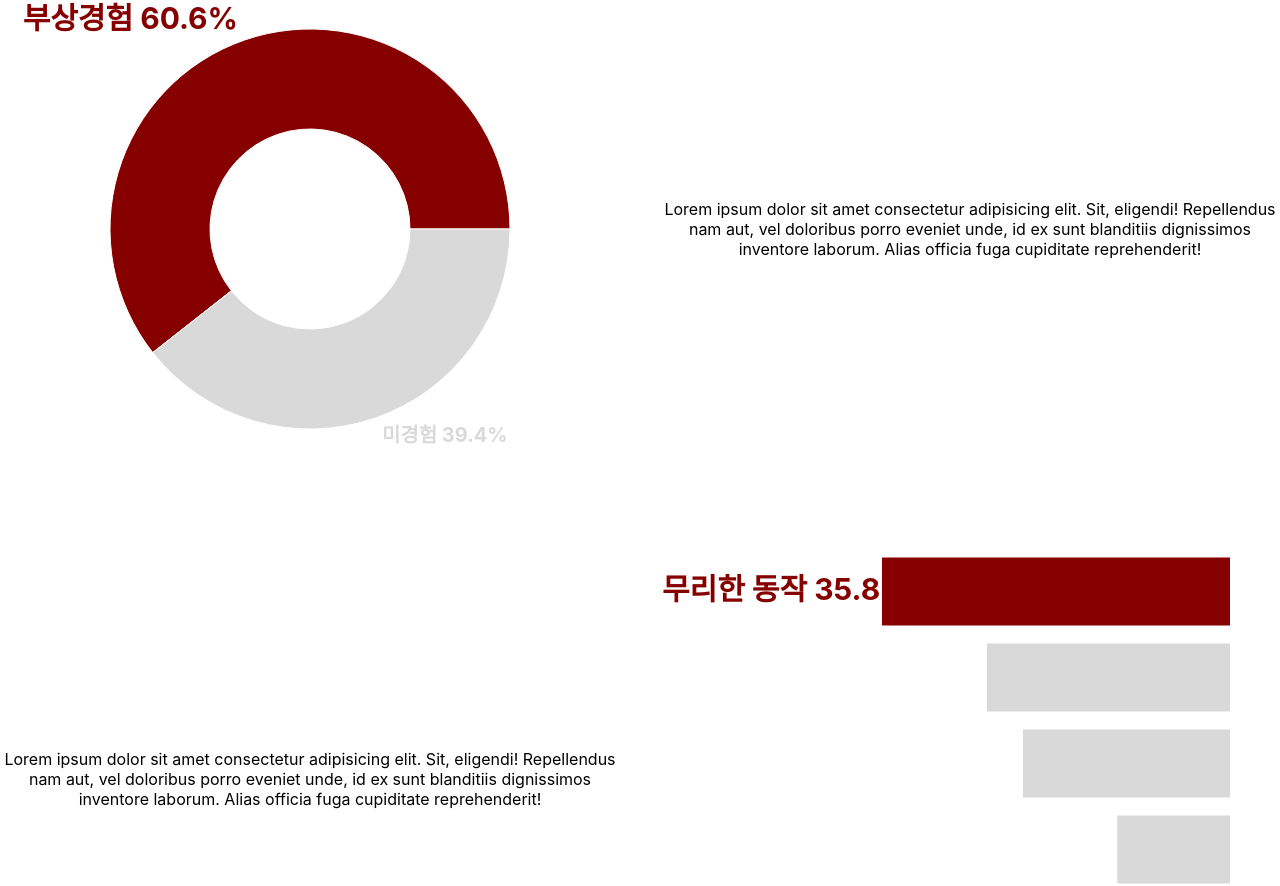
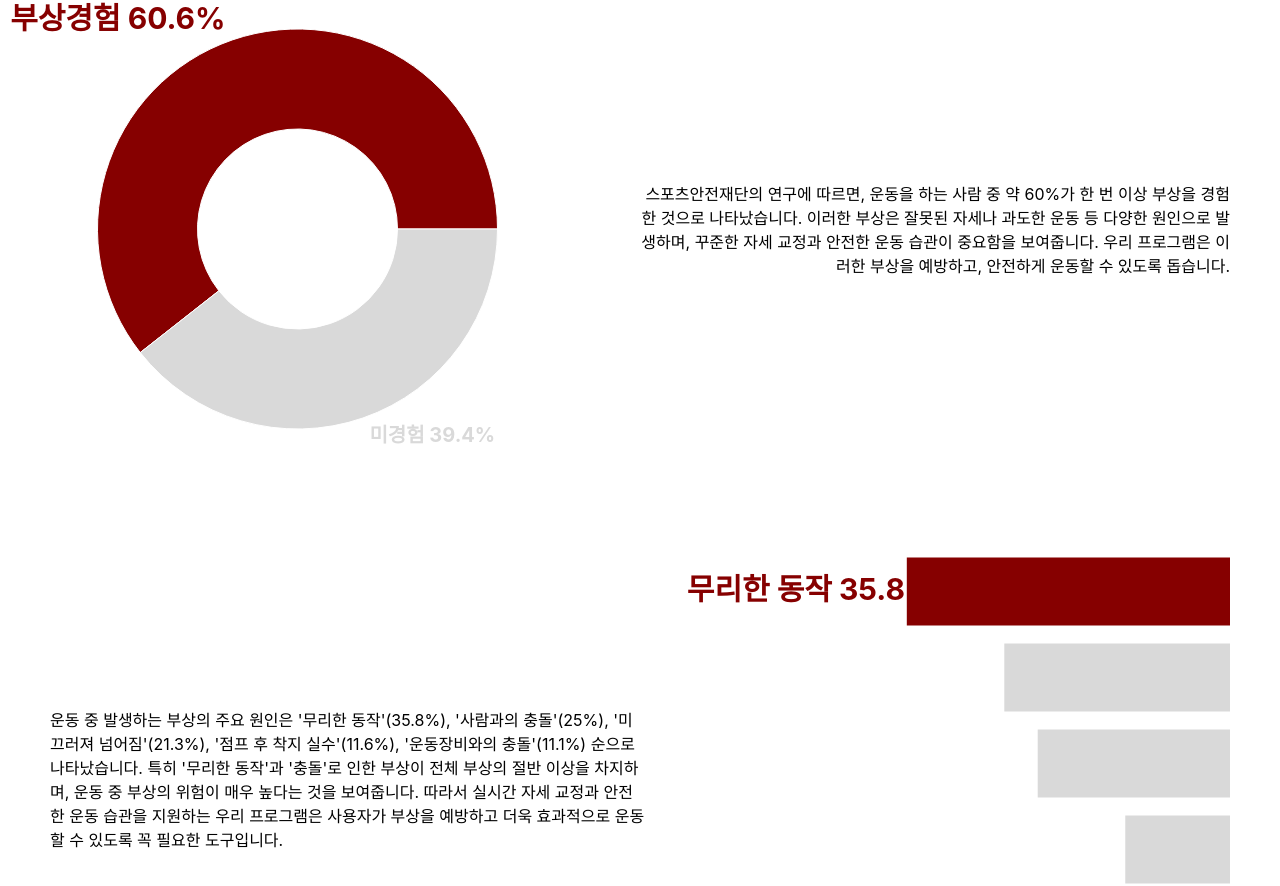
Before and after one commit to MinseouKim/Nullbrain, a React (Create React App) app in the folder typescript_01/: page /main in a window 1280 px wide. Shown: the part 1786-2672 px from the top of the page. Built offline with nearby package versions, Linux system fonts and the light colour scheme.

Commit message:
그래프 위치 조정

```diff
--- a/typescript_01/src/pages/MainPage.tsx
+++ b/typescript_01/src/pages/MainPage.tsx
@@ -82,9 +82,24 @@ const ChartBox = styled.div`
   align-items: center;
 
   p {
-    width: 100%;
-    margin: 0 20px;
+    width: 90%;
     }
+`;
+
+const ChartRightBox = styled.div`
+  width: 80%;
+  display: flex;
+  margin-right: 50px;
+  align-items: center;
+  text-align: right;
+`;
+
+const ChartLeftBox = styled.div`
+  width: 80%;
+  display: flex;
+  margin-left: 50px;
+  align-items: center;
+  text-align: left;
 `;
 
 const Video = styled.video`
@@ -167,23 +182,27 @@ const MainPage = () => {
         <ChartBox>
           <InjuryPieChart />
         </ChartBox>
-        <ChartBox>
+        <ChartRightBox>
           <p>
-            Lorem ipsum dolor sit amet consectetur adipisicing elit. Sit, eligendi!
-            Repellendus nam aut, vel doloribus porro eveniet unde, id ex sunt blanditiis
-            dignissimos inventore laborum. Alias officia fuga cupiditate reprehenderit!
+            스포츠안전재단의 연구에 따르면, 운동을 하는 사람 중 약 60%가 한 번 이상 부상을 경험한 것으로 나타났습니다.
+            이러한 부상은 잘못된 자세나 과도한 운동 등 다양한 원인으로 발생하며, 꾸준한 자세 교정과 안전한 운동 습관이 중요함을 보여줍니다.
+            우리 프로그램은 이러한 부상을 예방하고, 안전하게 운동할 수 있도록 돕습니다.
           </p>
-        </ChartBox>
+        </ChartRightBox>
       </ChartRow>
 
       <ChartRow>
-        <ChartBox>
+        <ChartLeftBox>
           <p>
-            Lorem ipsum dolor sit amet consectetur adipisicing elit. Sit, eligendi!
-            Repellendus nam aut, vel doloribus porro eveniet unde, id ex sunt blanditiis
-            dignissimos inventore laborum. Alias officia fuga cupiditate reprehenderit!
+            운동 중 발생하는 부상의 주요 원인은
+            '무리한 동작'(35.8%), '사람과의 충돌'(25%), '미끄러져 넘어짐'(21.3%),
+            '점프 후 착지 실수'(11.6%), '운동장비와의 충돌'(11.1%) 순으로 나타났습니다.
+            특히 '무리한 동작'과 '충돌'로 인한 부상이 전체 부상의 절반 이상을 차지하며,
+            운동 중 부상의 위험이 매우 높다는 것을 보여줍니다.
+            따라서 실시간 자세 교정과 안전한 운동 습관을 지원하는 우리 프로그램은
+            사용자가 부상을 예방하고 더욱 효과적으로 운동할 수 있도록 꼭 필요한 도구입니다.
           </p>
-        </ChartBox>
+        </ChartLeftBox>
         <ChartBox>
           <InjuryCauseBarChart />
         </ChartBox>
```
